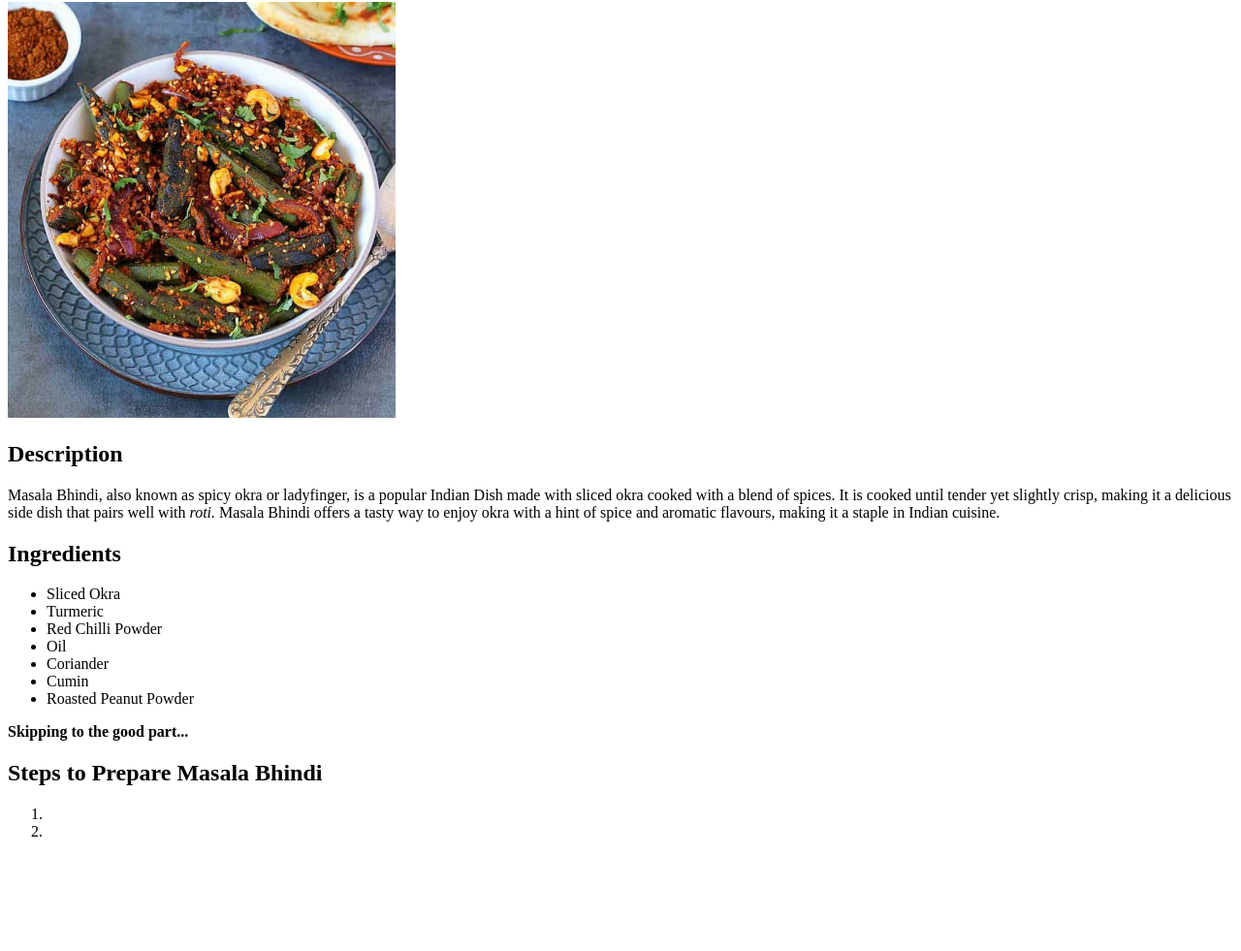
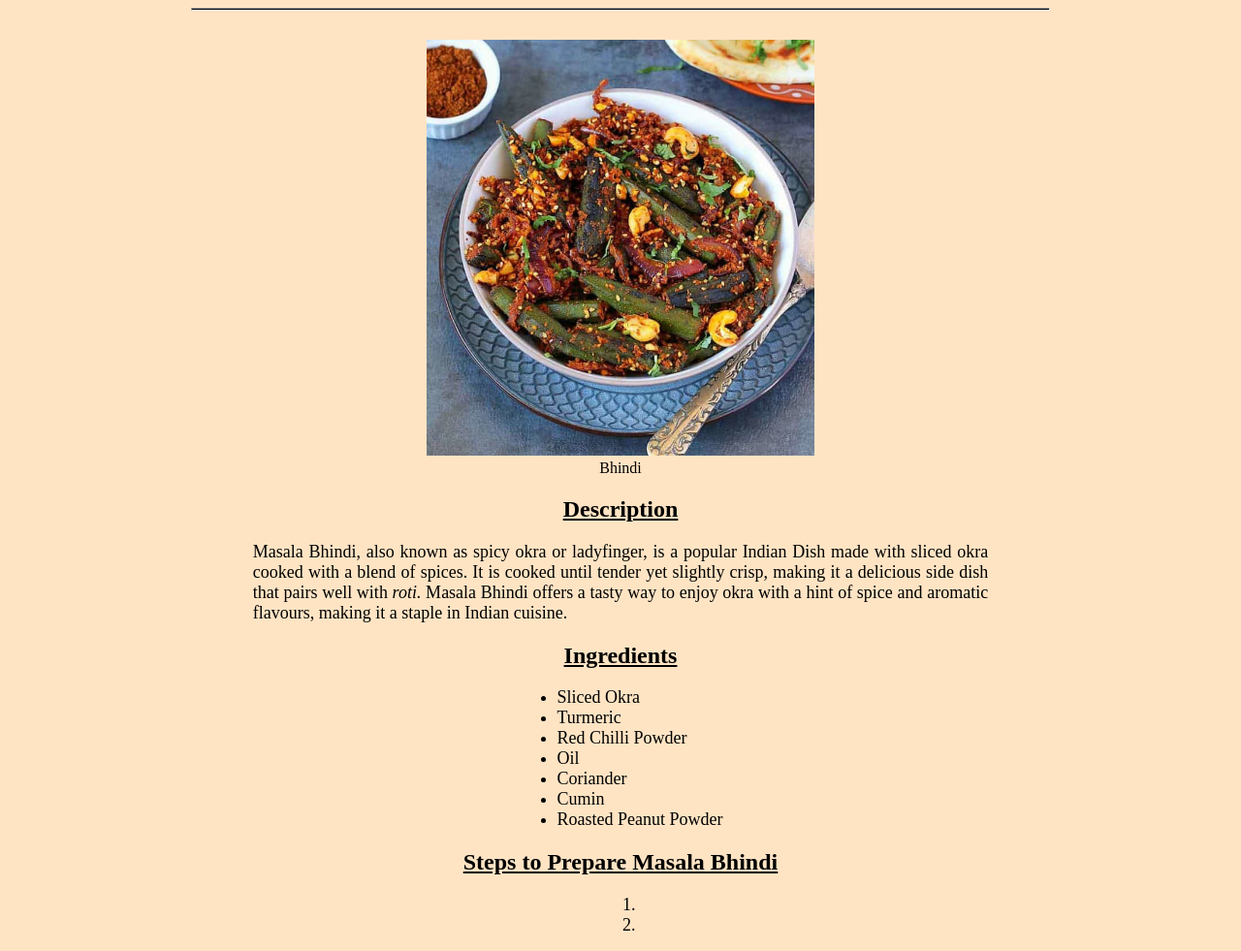
Before and after one commit to madhurbhutada/recipe, a plain HTML site: page all-recipes/bhindi.html in a window 1280 px wide. Shown: the part 78-1059 px from the top of the page at 97% size. Before the commit the page ends 961 px from the top, so only its background shows below. Drawn offline with Linux system fonts and the light colour scheme; files that its build step writes are made by us from their sources; files whose address does not match are found by name.

Commit message:
Add style to the webpages using css
Change the design of all webpages by adding some style using CSS. As a result, make the webpages more appealing.

```diff
--- a/all-recipes/bhindi.html
+++ b/all-recipes/bhindi.html
@@ -4,20 +4,37 @@
     <meta charset="UTF-8">
     <meta name="viewport" content="width=device-width, initial-scale=1.0">
     <title>Recipe</title>
+    <link rel="stylesheet" href="/home/madhurbhutada/top_repos/top-foundations/foundations-projects/recipe/style.css">
 </head>
 <body>
+    <div class="heading">
         <h1>Bhindi Recipe</h1>
+        <hr>
+        <br>
+    </div>
+
+    <div id="image">
         <img src="../recipe-images/bhindi.jpg" alt="Bhindi" width="400">
-    <p>
-        <h2>Description</h2>
+        <br>
+        <figurecaption>Bhindi</figurecaption>
+    </div>
+
+    <div class="subheading">
+        <h2><ins>Description</ins></h2>
+        <p class="paragraphs">
             Masala Bhindi, also known as spicy okra or ladyfinger,
             is a popular Indian Dish made with sliced okra cooked with a blend of spices.
             It is cooked until tender yet slightly crisp,
             making it a delicious side dish that pairs well with <i>roti.</i>
             Masala Bhindi offers a tasty way to enjoy okra with a hint of spice and aromatic flavours,
             making it a staple in Indian cuisine.
-        <h2>Ingredients</h2>
-        <ul>
+        </p>
+    </div>
+
+    <div class="subheading">
+        <h2><ins>Ingredients</ins></h2>
+        <p>
+            <ul class="lists">
                 <li>Sliced Okra</li>
                 <li>Turmeric</li>
                 <li>Red Chilli Powder</li>
@@ -26,12 +43,18 @@
                 <li>Cumin</li>
                 <li>Roasted Peanut Powder</li>
             </ul>
-        <b>Skipping to the good part...</b>
-        <h2>Steps to Prepare Masala Bhindi</h2>
-        <ol>
+        </p>
+    </div>
+
+    <div class="subheading">
+        <h2><ins>Steps to Prepare Masala Bhindi</ins></h2>
+        <p>
+            <ol class="lists">
                 <li></li>
                 <li></li>
             </ol>
         </p>
+    </div>
+
 </body>
 </html>
--- /dev/null
+++ b/style.css
@@ -0,0 +1,40 @@
+*{
+    background-color: bisque;
+}
+
+#image{
+    text-align: center;
+}
+
+.heading{
+    text-align: center;
+    font-family: system-ui ,'Times New Roman', sans-serif;
+    font-weight: bold;
+}
+
+.heading hr {
+    height: 1px;
+    width: 70%;
+    background: black;
+}
+
+.subheading{
+    font-weight: bold;
+    text-align: center;
+}
+
+.subheading .paragraphs{
+    text-align: justify;
+    font-weight: 100;
+    width: 60%;
+    margin: auto;
+    font-size: large;
+}
+
+.subheading .lists{
+    font-weight: 100;
+    display: table;
+    margin: 0 auto;
+    text-align: justify;
+    font-size: large;
+}
```
Also changed, not shown: all-recipes/khichadi.html (+27 -7 lines), all-recipes/vadapav.html (+27 -7 lines), index.html (+17 -6 lines). Lines whose indentation alone changed are shown as unchanged.
